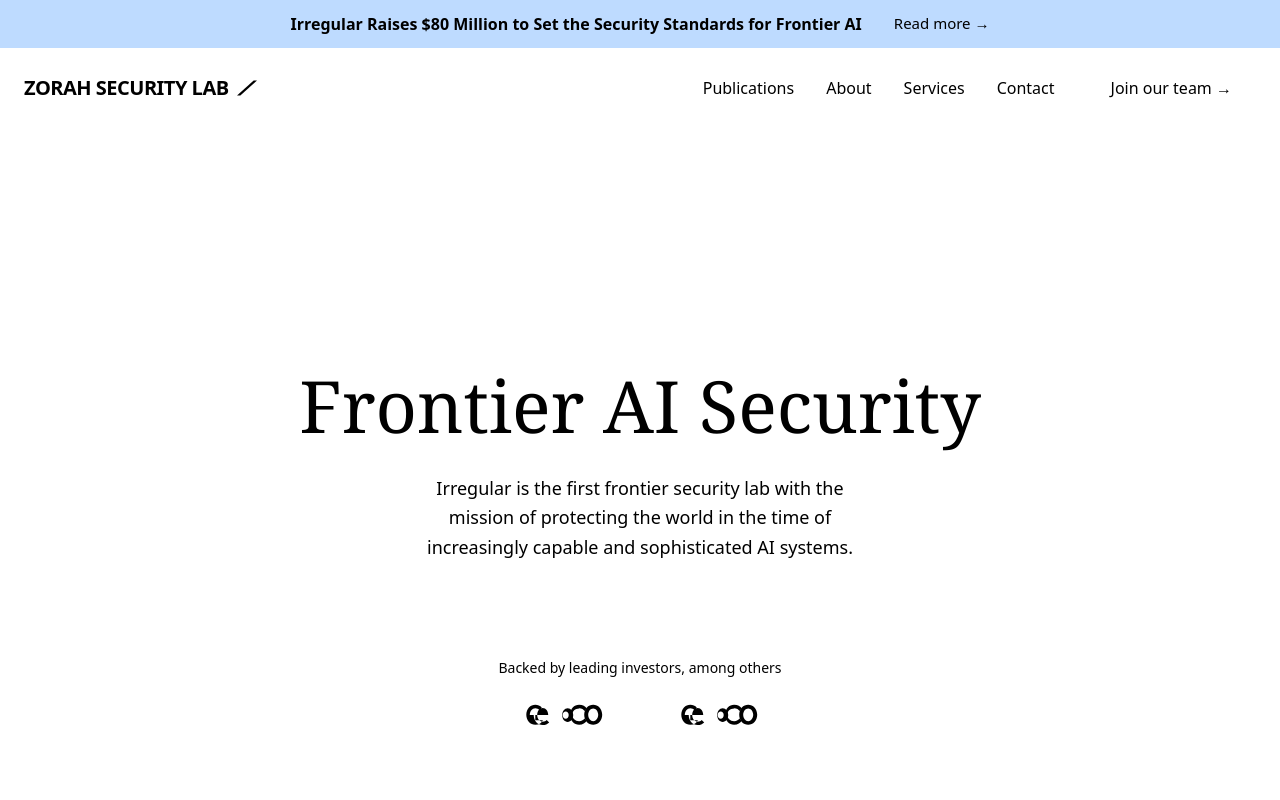
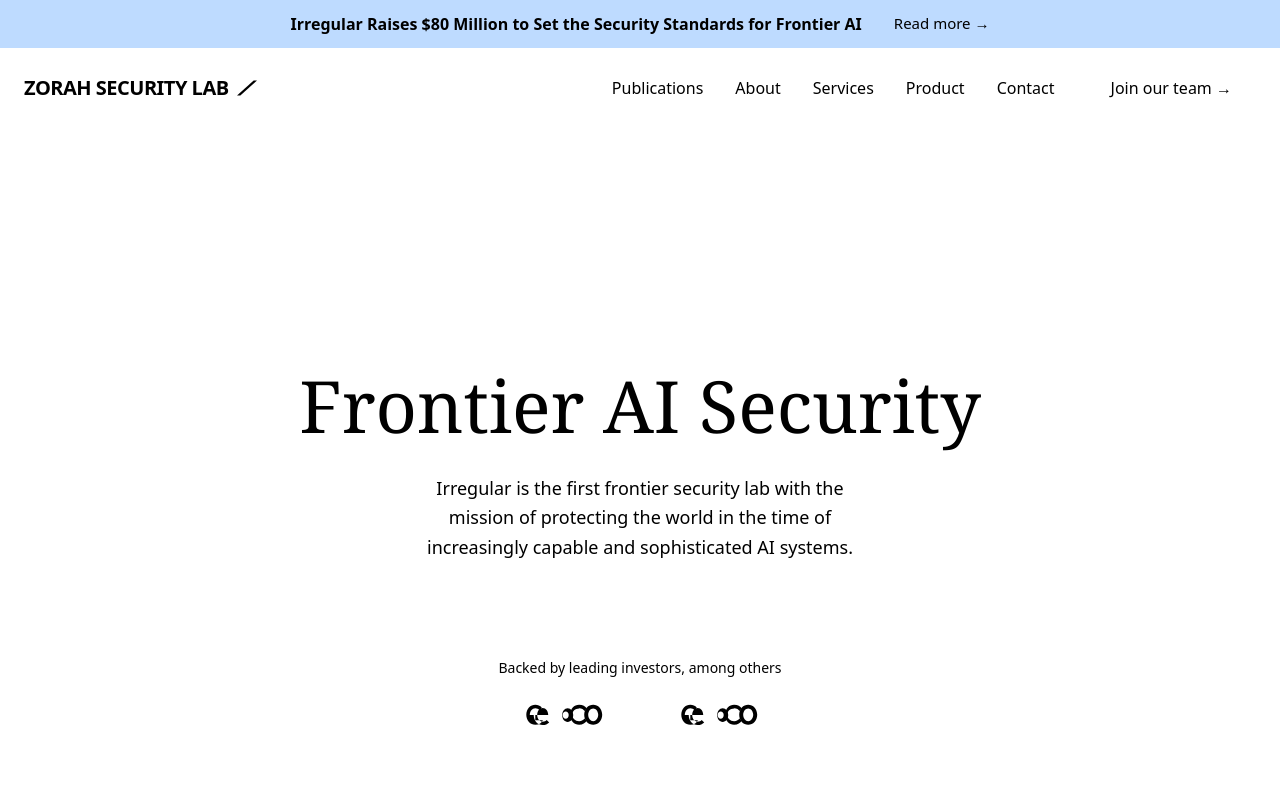
Before and after one commit to Eric-Eddie-Kabutey/zorah-security-lab, a Next.js app: page / in a window 1280 px wide. Shown: the top 800 px of the page. Built offline with nearby package versions, Linux system fonts and the light colour scheme.

Commit message:
update: add new link item

```diff
--- a/data/nav-data.ts
+++ b/data/nav-data.ts
@@ -126,6 +126,10 @@
         ],
     },
     {
+        label: 'Product',
+        href: '/product',
+    },
+    {
         label: 'Contact',
         href: '/contact',
     },
```
